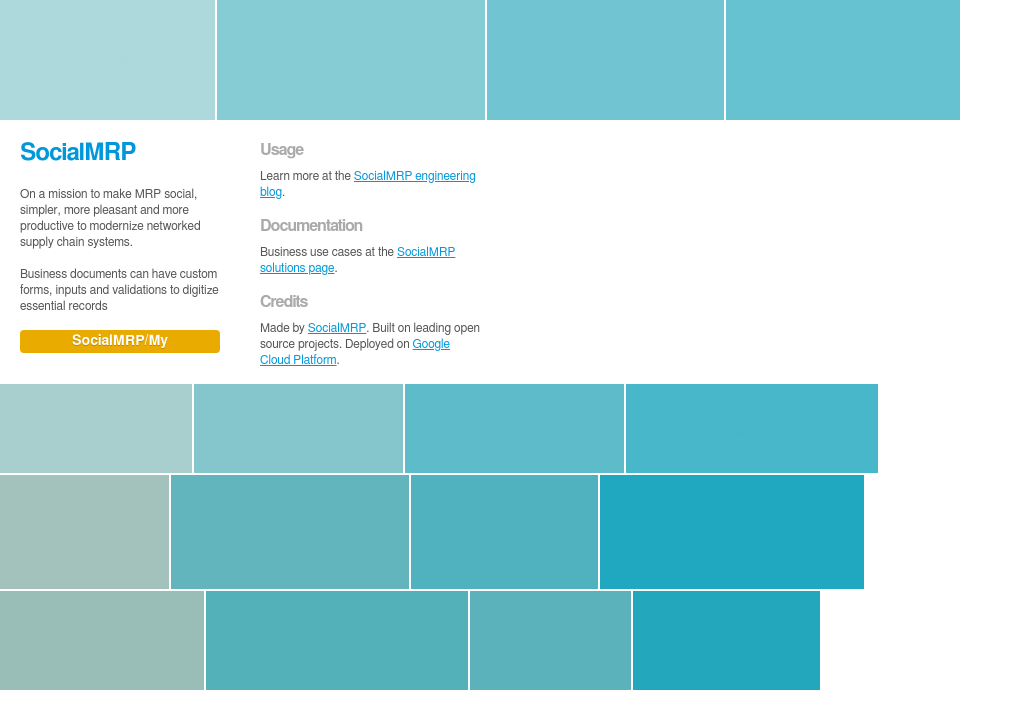
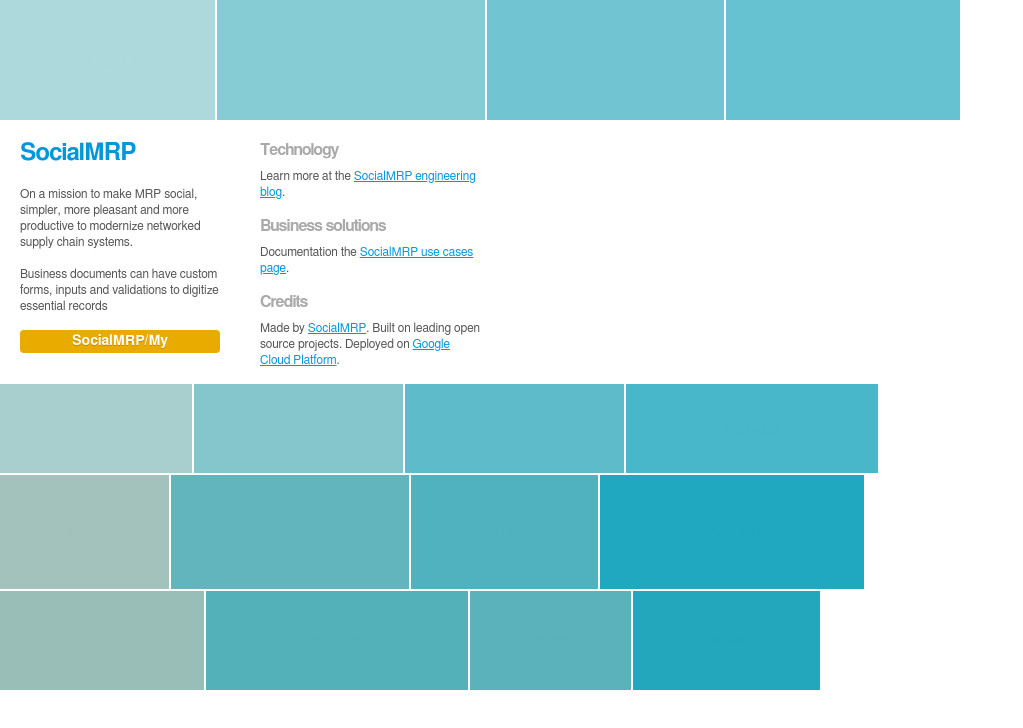
Before and after one commit to cliveb/socialmrpsite, a plain HTML site: page index.html in a window 1280 px wide. Shown: the whole page, without its empty margins (0-1023 px from the left). Drawn offline with nearby package versions, Linux system fonts and the light colour scheme.

Commit message:
lorem ipsum

```diff
--- a/index.html
+++ b/index.html
@@ -54,13 +54,13 @@ h2.ie {font:3em inherit;color:red;position:fixed;top:0px;margin:0;z-index:2;widt
 			<a href="https://104.197.206.239/ui/" id="download">SocialMRP/My</a>
 		</div>
 		<div class="block" id="details">
-			<h2>Usage</h2>
+			<h2>Technology</h2>
 			<p>
 				Learn more at the <a href="http://www.socialmrp.com">SocialMRP engineering blog</a>.
 			</p>
-			<h2>Documentation</h2>
+			<h2>Business solutions</h2>
 			<p>
-				Business use cases at the <a href="http://www.socialmrp.com">SocialMRP solutions page</a>.
+				Documentation the <a href="http://www.socialmrp.com">SocialMRP use cases page</a>.
 			</p>
 			<h2>Credits</h2>
 			<p>
```
